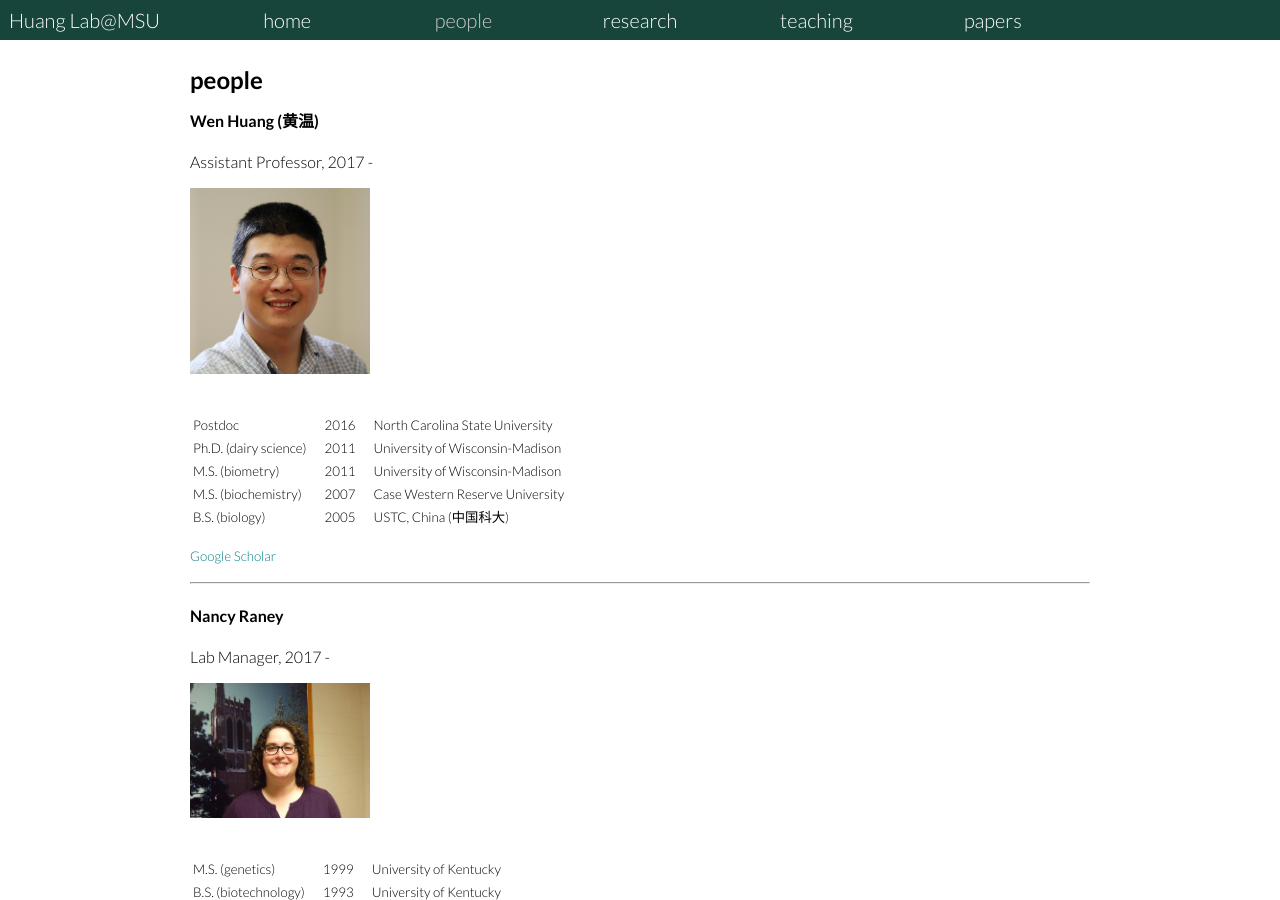
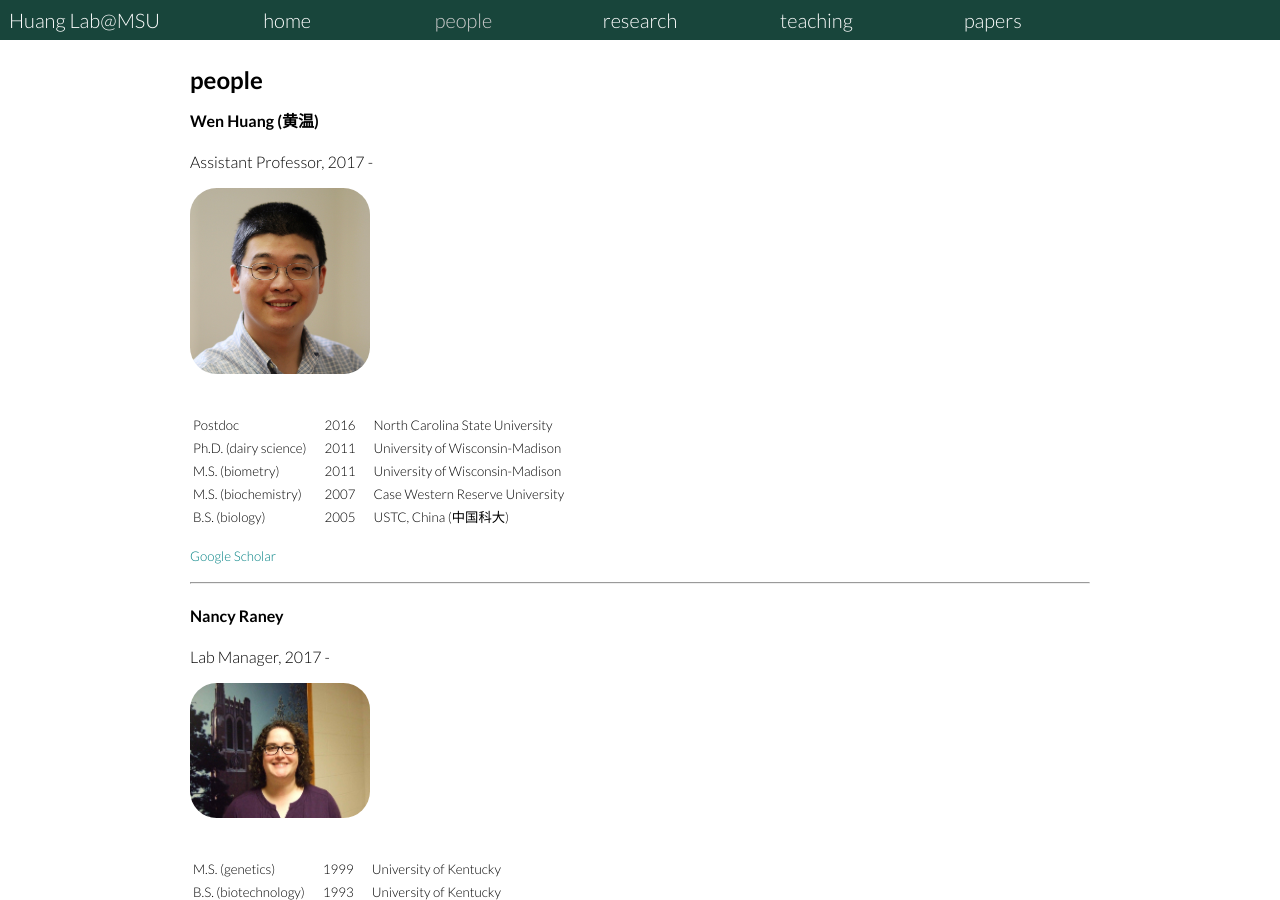
Before and after one commit to qgg-lab/qgg-lab.github.io, a Jekyll site: the page built from _pages/people.md, in a window 1280 px wide and 900 px high. Built offline with Jekyll 4.4.1, drawn with Linux system fonts in a browser that asks for light colours; some web fonts are replaced.

Commit message:
jan 2020 update

```diff
--- a/_pages/people.md
+++ b/_pages/people.md
@@ -9,7 +9,7 @@ active: people
 #### Wen Huang (黄温)
 Assistant Professor, 2017 -
 
-<img src="files/WenHuang2019.jpg" style="width: 20%; max-width: 200px; min-width: 120px; display: block; margin-right: 20px;" >
+<img src="files/WenHuang2019.jpg" style="border-radius: 20pt; width: 20%; max-width: 200px; min-width: 120px; display: block; margin-right: 20px;" >
 
 | | | |
 |-|-|-|
@@ -25,7 +25,7 @@ Assistant Professor, 2017 -
 #### Nancy Raney
 Lab Manager, 2017 -
 
-<img src="files/NancyRaney.jpg" style="width: 20%; max-width: 200px; min-width: 120px; display: block; margin-right: 20px;" >
+<img src="files/NancyRaney.jpg" style="border-radius: 20pt; width: 20%; max-width: 200px; min-width: 120px; display: block; margin-right: 20px;" >
 
 | | | |
 |-|-|-|
@@ -39,7 +39,7 @@ I have been a lab manager at MSU since 1997. In addition to the Huang Lab, I am
 #### Suxu Tan (谭苏旭)
 Postdoctoral Scholar, 2019 -
 
-<img src="files/SuxuTan.jpg" style="width: 20%; max-width: 200px; min-width: 120px; display: block; margin-right: 20px;" >
+<img src="files/SuxuTan.jpg" style="border-radius: 20pt; width: 20%; max-width: 200px; min-width: 120px; display: block; margin-right: 20px;" >
 
 | | | |
 |-|-|-|
@@ -54,7 +54,7 @@ Life is fantastic, but also complicated. It is of importance and interest to und
 #### Fei Zhang (张飞)
 Gratuate Student, 2019 -
 
-<img src="files/feizhang.jpg" style="width: 20%; max-width: 200px; min-width: 120px; display: block; margin-right: 20px;" >
+<img src="files/feizhang.jpg" style="border-radius: 20pt; width: 20%; max-width: 200px; min-width: 120px; display: block; margin-right: 20px;" >
 
 | | | |
 |-|-|-|
@@ -69,7 +69,7 @@ I am interested in biological questions such as how is a specific phenotype dete
 #### Jinding Liu (刘金定)
 Visiting Scholar, 2019 -
 
-<img src="files/ljd.jpg" style="width: 20%; max-width: 200px; min-width: 120px; display: block; margin-right: 20px;" >
+<img src="files/ljd.jpg" style="border-radius: 20pt; width: 20%; max-width: 200px; min-width: 120px; display: block; margin-right: 20px;" >
 
 | | | |
 |-|-|-|
@@ -101,7 +101,7 @@ My main research direction is the use of biostatistics and bioinformatics tools
 #### Jianping Quan (全建平)
 Visiting Student, 2019 -
 
-<img src="files/quan.jpg" style="width: 20%; max-width: 200px; min-width: 120px; display: block; margin-right: 20px;" >
+<img src="files/quan.jpg" style="border-radius: 20pt; width: 20%; max-width: 200px; min-width: 120px; display: block; margin-right: 20px;" >
 
 | | | |
 |-|-|-|
@@ -115,7 +115,7 @@ Pigs play an important role in agricultural production. I used to work on improv
 #### Danyue Kang (亢丹月)
 Undergraduate Student, 2018 -
 
-<img src="files/KangDanyue.jpeg" style="width: 20%; max-width: 200px; min-width: 120px; display: block; margin-right: 20px;" >
+<img src="files/KangDanyue.jpeg" style="border-radius: 20pt; width: 20%; max-width: 200px; min-width: 120px; display: block; margin-right: 20px;" >
 
 | | | |
 |-|-|-|
```
Also changed, not shown: _pages/publications.md (+1 -1 lines), Gemfile.lock, 7 other files.
